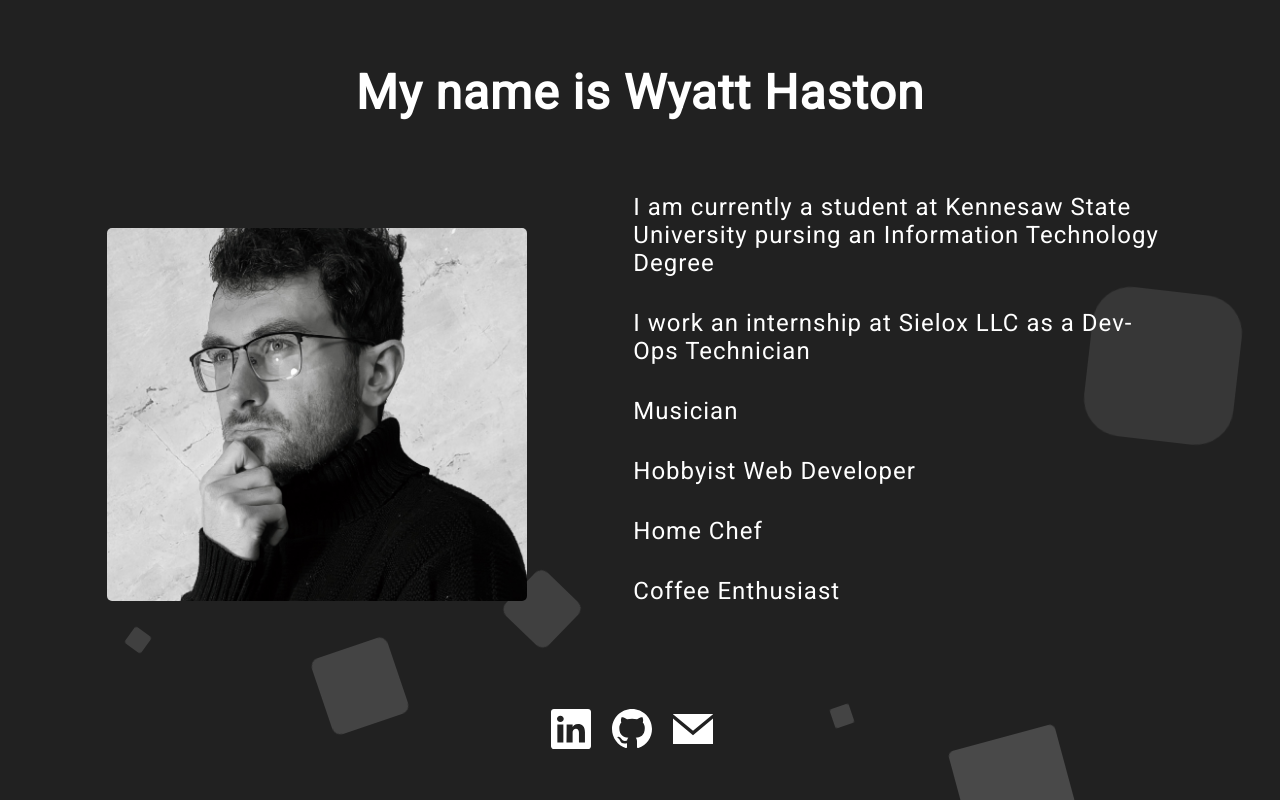
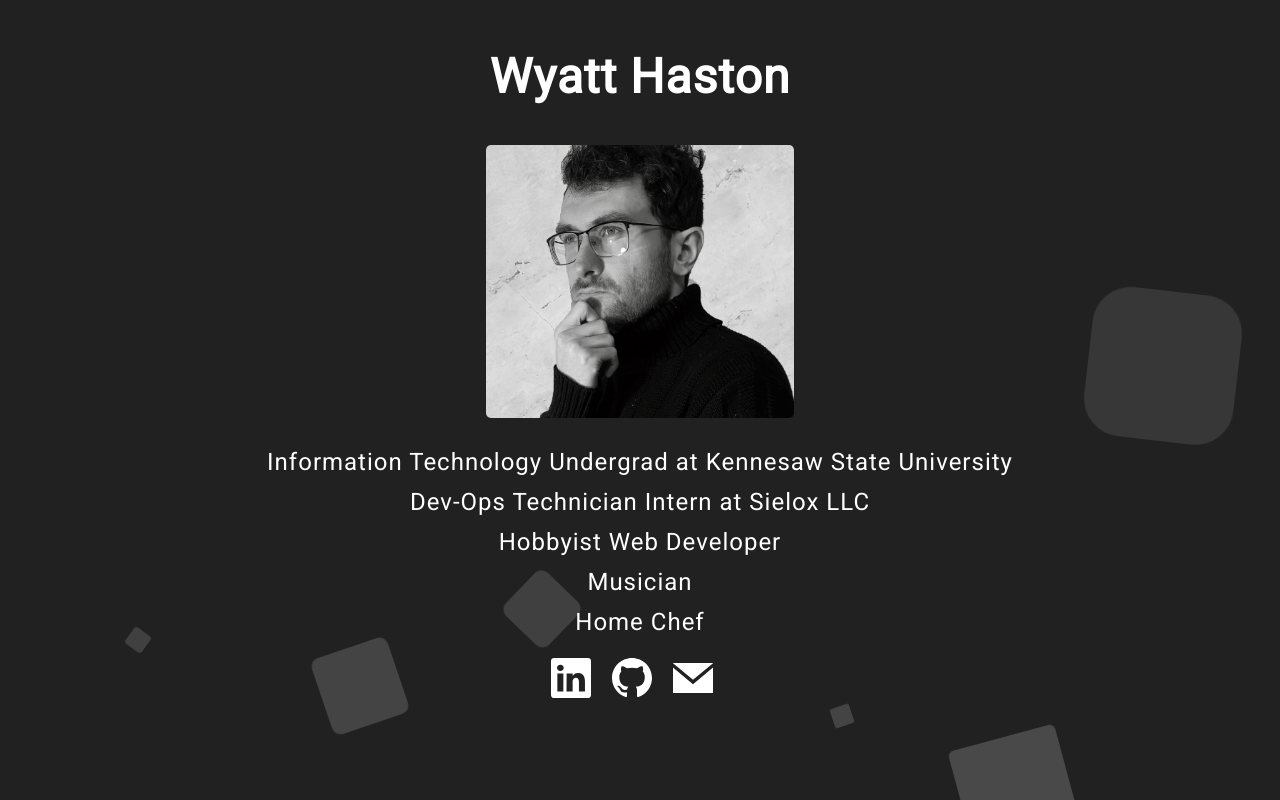
Before and after one commit to awhaston/awhaston.dev, a SvelteKit app: page / in a window 1280 px wide. Shown: the top 800 px of the page. Built offline with nearby package versions, Linux system fonts and the light colour scheme.

Commit message:
Redid Homepage

```diff
--- a/src/app.html
+++ b/src/app.html
@@ -3,6 +3,7 @@
 	<head>
 		<meta charset="utf-8" />
 		<link rel="icon" href="%sveltekit.assets%/favicon.png" />
+		<title>Wyatt Haston</title>
 		<meta name="viewport" content="width=device-width" />
 		%sveltekit.head%
 	</head>
--- a/src/components/Homepage.svelte
+++ b/src/components/Homepage.svelte
@@ -2,44 +2,38 @@
 	import Icon from '$lib/assets/profile.jpeg';
 </script>
 
-<h1>My name is Wyatt Haston</h1>
+<h1>Wyatt Haston</h1>
 <div class="homepage">
 	<img src={Icon} alt="Profile" />
-	<ul>
-		<li>I am currently a student at Kennesaw State University pursing an Information Technology Degree</li>
-		<li>I work an internship at Sielox LLC as a Dev-Ops Technician</li>
-		<li>Musician</li>
-		<li>Hobbyist Web Developer</li>
-		<li>Home Chef</li>
-		<li>Coffee Enthusiast</li>
-	</ul>
+	<p>
+		Information Technology Undergrad at Kennesaw State University <br />
+		Dev-Ops Technician Intern at Sielox LLC<br />
+		Hobbyist Web Developer<br />
+		Musician<br />
+		Home Chef
+	</p>
 </div>
 
 <style>
 	.homepage {
 		display: flex;
-		flex-direction: row;
+		flex-direction: column;
 		justify-content: space-evenly;
 		align-items: center;
-		padding: 1rem;
-		margin-bottom: 1.5rem;
 	}
 
 	img {
 		border-radius: 5px;
-		max-width: 35%;
-		max-height: 35%;
+		max-width: 25%;
+		max-height: 25%;
 	}
 
-	ul {
-		width: 45%;
-	}
-
-	li {
-		margin-bottom: 2rem;
+	p {
+		margin-bottom: 1rem;
 		font-size: 1.5rem;
 		list-style: none;
-
+		line-height: 2.5rem;
+		text-align: center;
 	}
 
 	h1 {
--- a/src/routes/+layout.svelte
+++ b/src/routes/+layout.svelte
@@ -56,17 +56,17 @@
 
 	.return {
 		position: fixed;
-		bottom: 15px;
+		bottom: 25px;
 		right: 15px;
-		padding: 1rem;
-		background-color: #424242;
-		border-radius: 5px;
-		animation: fadeIn 1s;
 	}
 
 	.return a {
 		color: inherit;
 		text-decoration: none;
+		padding: 1rem;
+		background-color: #424242;
+		border-radius: 5px;
+		animation: fadeIn 1s;
 	}
 
 	.circles {
--- a/src/routes/+page.svelte
+++ b/src/routes/+page.svelte
@@ -18,7 +18,6 @@
 <main>
 	<section class="heading">
 		<Homepage />
-
 		<span class="icons">
 			<LinkedIn {iconSize} />
 			<GithubIcon {iconSize} />
@@ -72,7 +71,8 @@
 		flex-direction: column;
 		justify-content: center;
 		align-items: center;
-		padding: 1rem;
+		padding-left: 1rem;
+		padding-right: 1rem;
 		padding-bottom: 2rem;
 	}
 
@@ -93,7 +93,7 @@
 	}
 
 	.icons {
-		margin-top: 1rem;
+
 		justify-content: center;
 		align-items: center;
 		align-content: center;
```
Also changed, not shown: 1 other file (tests, documents, lock files or other folders).
